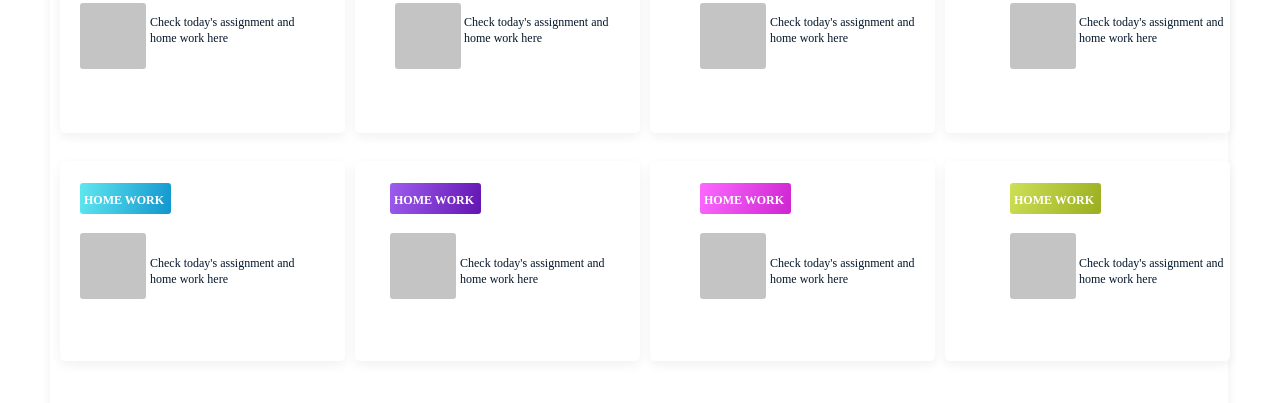
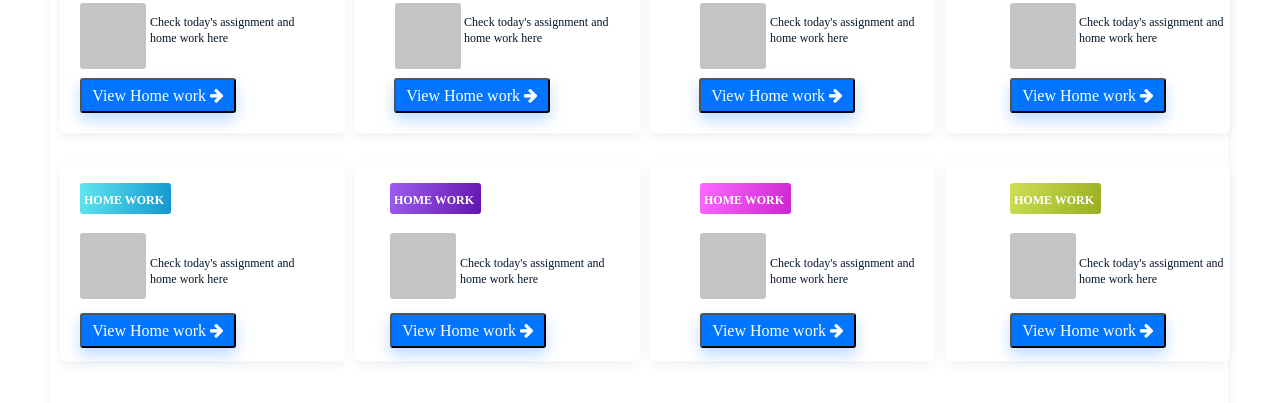
Before and after one commit to goodluck1455/My-Practice-On-WEBDEV-FORUM, a plain HTML site: page index.html in a window 1280 px wide. Shown: the part 357-760 px from the top of the page. Drawn offline with Linux system fonts and the light colour scheme.

Commit message:
Another new changes added

```diff
--- a/index.html
+++ b/index.html
@@ -5,6 +5,7 @@
     <meta name="viewport" content="width=device-width, initial-scale=1.0">
     <meta http-equiv="X-UA-Compatible" content="ie=edge">
     <link rel="stylesheet" href="style.css">
+    <link rel="stylesheet" href="https://stackpath.bootstrapcdn.com/font-awesome/4.7.0/css/font-awesome.min.css" >
     <title>WEDDEV FORUM</title>
 </head>
 <body>
@@ -21,41 +22,49 @@
                 <div id="A-info"><P>HOME WORK</P></div>
             <div id="A-recta"></div>
             <p>Check today's assignment and home work here</p>
+            <button id="A-view">View Home work <i class="fa fa-arrow-right" aria-hidden="true"></i></button>
         </div>
         <div class="box2">
                 <div id="B-info"><P>HOME WORK</P></div>
                 <div id="B-recta"></div>
                 <p>Check today's assignment and home work here</p>
+                <button id="B-view">View Home work <i class="fa fa-arrow-right" aria-hidden="true"></i></button>
         </div>
         <div class="box3">
                         <div id="C-info"><P>HOME WORK</P></div>
                 <div id="C-recta"></div>
                 <p>Check today's assignment and home work here</p>
+                <button id="C-view">View Home work <i class="fa fa-arrow-right" aria-hidden="true"></i></button>
         </div>
         <div class="box4">
                         <div id="D-info"><P>HOME WORK</P></div>
                 <div id="D-recta"></div>
                 <p>Check today's assignment and home work here</p>
+                <button id="D-view">View Home work <i class="fa fa-arrow-right" aria-hidden="true"></i></button>
         </div>
         <div class="box5">
                         <div id="E-info"><P>HOME WORK</P></div>
                 <div id="E-recta"></div>
                 <p>Check today's assignment and home work here</p>
+                <button id="E-view">View Home work <i class="fa fa-arrow-right" aria-hidden="true"></i></button>
         </div>
         <div class="box6">
                         <div id="F-info"><P>HOME WORK</P></div>
                 <div id="F-recta"></div>
                 <p>Check today's assignment and home work here</p>
+                <button id="F-view">View Home work <i class="fa fa-arrow-right" aria-hidden="true"></i></button>
         </div>
         <div class="box7">
                         <div id="G-info"><P>HOME WORK</P></div>
                 <div id="G-recta"></div>
                 <p>Check today's assignment and home work here</p>
+                <button id="G-view">View Home work <i class="fa fa-arrow-right" aria-hidden="true"></i></button>
         </div>
         <div class="box8">
                         <div id="H-info"><P>HOME WORK</P></div>
                 <div id="H-recta"></div>
                 <p>Check today's assignment and home work here</p>
+                <button id="H-view">View Home work <i class="fa fa-arrow-right" aria-hidden="true"></i></button>
         </div>
     </div>
 
--- a/style.css
+++ b/style.css
@@ -86,6 +86,24 @@ color: rgba(255, 255, 255, 0.02);
     margin-top:10px;
     }
 
+    #A-view{
+    position: absolute;
+    width: 156px;
+    height: 35px;
+    left: 30px;
+    top: 155px;
+    background: #0075FF;
+    box-shadow: 0px 7px 15px rgba(0, 117, 255, 0.25);
+    border-radius: 3px;
+    color: white;
+
+    font-family: Manrope;
+    font-style: normal;
+    font-weight: 500;
+    font-size: 16px;
+    line-height: 21px;
+    }
+
     .box1 p {
         position: absolute;
         width: 159px;
@@ -124,6 +142,24 @@ color: rgba(255, 255, 255, 0.02);
     color: #04172A;
 }
 
+#B-view{
+    position: absolute;
+    width: 156px;
+    height: 35px;
+    left: 344px;
+    top: 155px;
+    background: #0075FF;
+    box-shadow: 0px 7px 15px rgba(0, 117, 255, 0.25);
+    border-radius: 3px;
+    color: white;
+
+    font-family: Manrope;
+    font-style: normal;
+    font-weight: 500;
+    font-size: 16px;
+    line-height: 21px;
+    }
+
 .box3{
     background: white;
     width: 285px;
@@ -149,6 +185,24 @@ color: rgba(255, 255, 255, 0.02);
     color: #04172A;
 }
 
+#C-view{
+    position: absolute;
+    width: 156px;
+    height: 35px;
+    left: 649px;
+    top: 155px;
+    background: #0075FF;
+    box-shadow: 0px 7px 15px rgba(0, 117, 255, 0.25);
+    border-radius: 3px;
+    color: white;
+
+    font-family: Manrope;
+    font-style: normal;
+    font-weight: 500;
+    font-size: 16px;
+    line-height: 21px;
+    }
+
 .box4{
     background: white;
     width: 285px;
@@ -172,6 +226,24 @@ color: rgba(255, 255, 255, 0.02);
     line-height: 16px;
     color: #04172A;
 }
+
+#D-view{
+    position: absolute;
+    width: 156px;
+    height: 35px;
+    left: 960px;
+    top: 155px;
+    background: #0075FF;
+    box-shadow: 0px 7px 15px rgba(0, 117, 255, 0.25);
+    border-radius: 3px;
+    color: white;
+
+    font-family: Manrope;
+    font-style: normal;
+    font-weight: 500;
+    font-size: 16px;
+    line-height: 21px;
+    }
 
 .box5{
     background: white;
@@ -198,6 +270,24 @@ color: rgba(255, 255, 255, 0.02);
     color: #04172A;
 }
 
+#E-view{
+    position: absolute;
+    width: 156px;
+    height: 35px;
+    left: 30px;
+    top: 390px;
+    background: #0075FF;
+    box-shadow: 0px 7px 15px rgba(0, 117, 255, 0.25);
+    border-radius: 3px;
+    color: white;
+
+    font-family: Manrope;
+    font-style: normal;
+    font-weight: 500;
+    font-size: 16px;
+    line-height: 21px;
+    }
+
 .box6{
     background: white;
     width: 285px;
@@ -221,6 +311,25 @@ color: rgba(255, 255, 255, 0.02);
     line-height: 16px;
     color: #04172A;
 }
+
+#F-view{
+    position: absolute;
+    width: 156px;
+    height: 35px;
+    left: 340px;
+    top: 390px;
+    background: #0075FF;
+    box-shadow: 0px 7px 15px rgba(0, 117, 255, 0.25);
+    border-radius: 3px;
+    color: white;
+
+    font-family: Manrope;
+    font-style: normal;
+    font-weight: 500;
+    font-size: 16px;
+    line-height: 21px;
+    }
+
 .box7{
     background: white;
     width: 285px;
@@ -244,6 +353,24 @@ color: rgba(255, 255, 255, 0.02);
     line-height: 16px;
     color: #04172A;
 }
+
+#G-view{
+    position: absolute;
+    width: 156px;
+    height: 35px;
+    left: 650px;
+    top: 390px;
+    background: #0075FF;
+    box-shadow: 0px 7px 15px rgba(0, 117, 255, 0.25);
+    border-radius: 3px;
+    color: white;
+
+    font-family: Manrope;
+    font-style: normal;
+    font-weight: 500;
+    font-size: 16px;
+    line-height: 21px;
+    }
 
 
 .box8{
@@ -269,6 +396,24 @@ color: rgba(255, 255, 255, 0.02);
     line-height: 16px;
     color: #04172A;
 }
+
+#H-view{
+    position: absolute;
+    width: 156px;
+    height: 35px;
+    left: 960px;
+    top: 390px;
+    background: #0075FF;
+    box-shadow: 0px 7px 15px rgba(0, 117, 255, 0.25);
+    border-radius: 3px;
+    color: white;
+
+    font-family: Manrope;
+    font-style: normal;
+    font-weight: 500;
+    font-size: 16px;
+    line-height: 21px;
+    }
 
  #A-recta{
     position: absolute;
```
